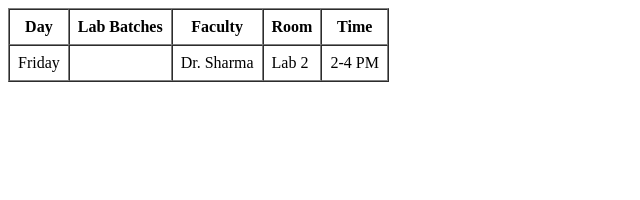
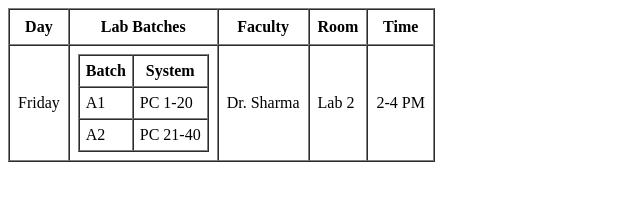
Before and after one commit to najeem-ali/WDW-0785, a plain HTML site: page Web Designing Workshop Assignment/Assignment 14/index.html in a window 1280 px wide. Shown: the whole page, without its empty margins (0-640 px from the left). Drawn offline with Linux system fonts and the light colour scheme.

Commit message:
Assignment 14 - Added nested lab batches table, completed

```diff
--- a/Web Designing Workshop Assignment/Assignment 14/index.html
+++ b/Web Designing Workshop Assignment/Assignment 14/index.html
@@ -20,7 +20,22 @@
             <tbody>
                 <tr>
                     <td>Friday</td>
-                    <td><!-- Nested table will go here --></td>
+                    <td>
+                        <table border="1" cellpadding="6" cellspacing="0">
+                            <tr>
+                                <th>Batch</th>
+                                <th>System</th>
+                            </tr>
+                            <tr>
+                                <td>A1</td>
+                                <td>PC 1-20</td>
+                            </tr>
+                            <tr>
+                                <td>A2</td>
+                                <td>PC 21-40</td>
+                            </tr>
+                        </table>
+                    </td>
                     <td>Dr. Sharma</td>
                     <td>Lab 2</td>
                     <td>2-4 PM</td>
```
